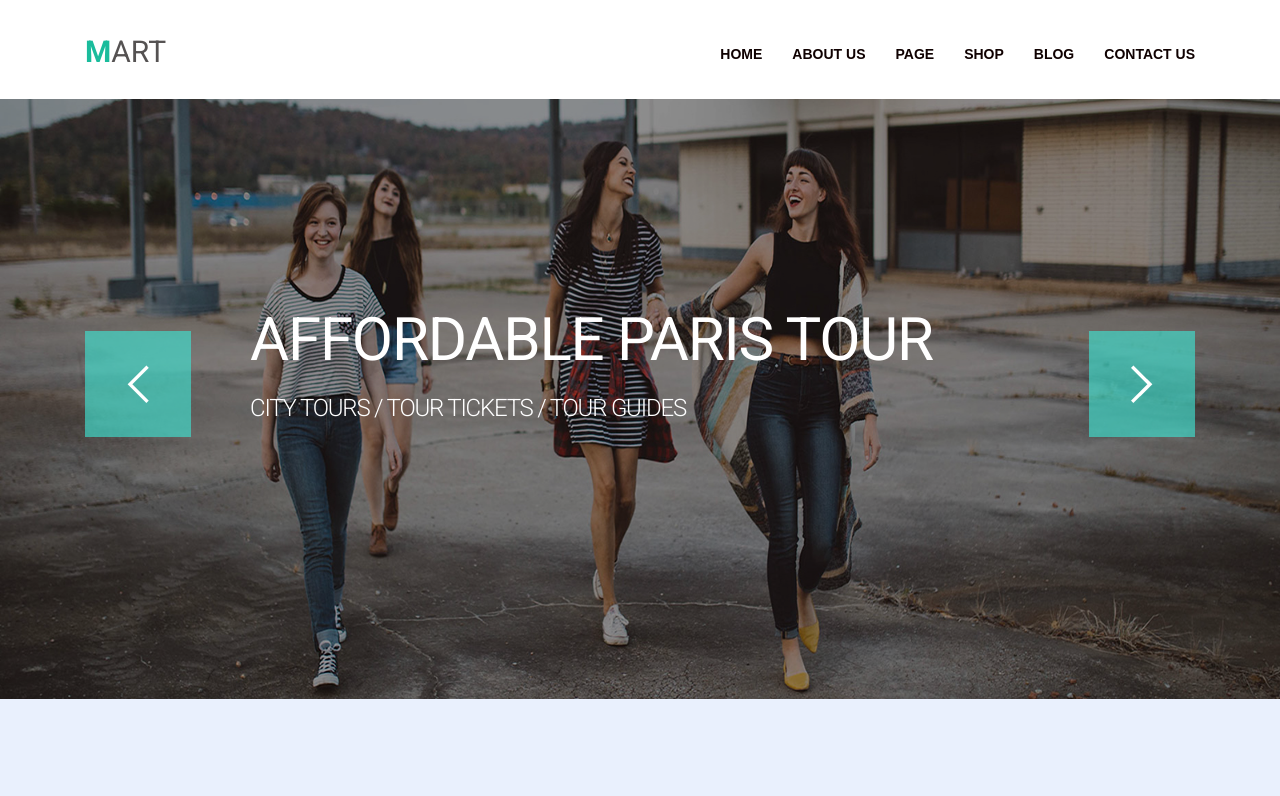
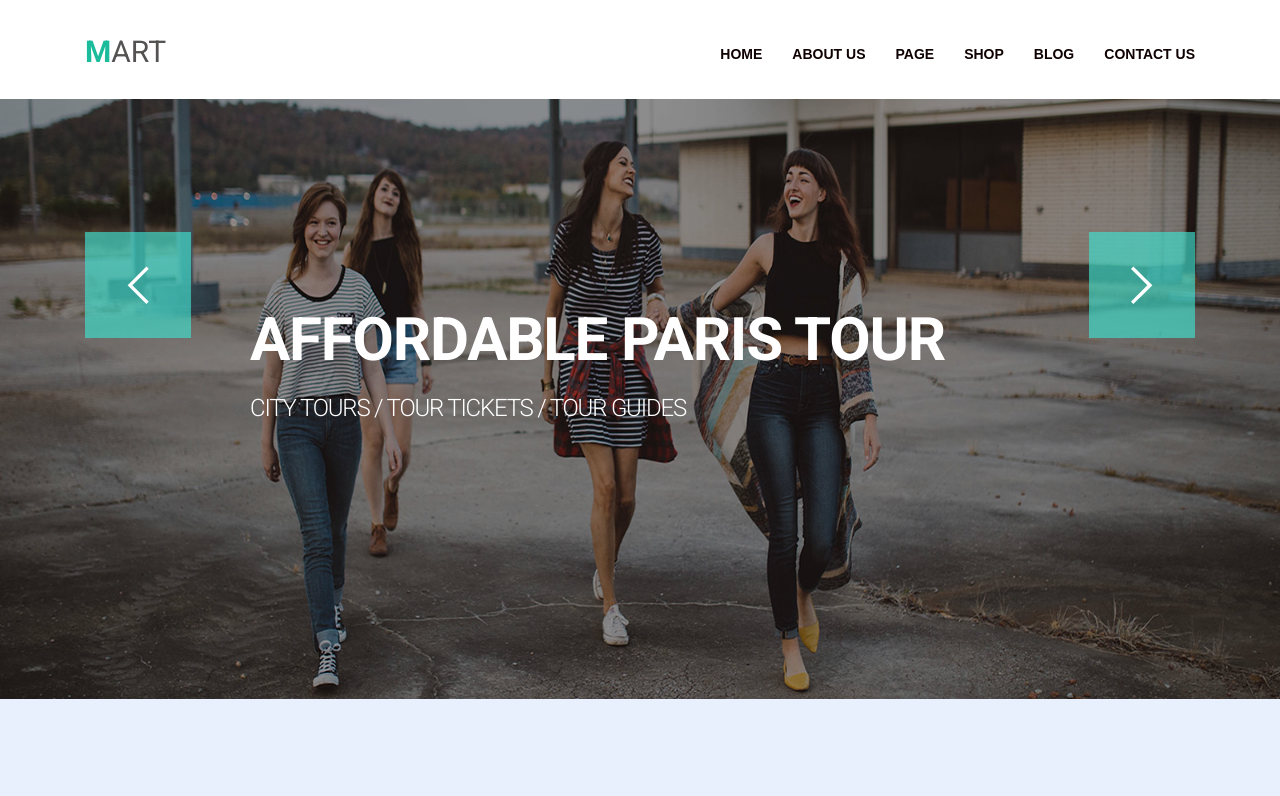
Before and after one commit to Ar4ik12/goit-fe-course, a plain HTML site: page module-05/index.html in a window 1280 px wide. Shown: the top 796 px of the page. Drawn offline with Linux system fonts and the light colour scheme.

Commit message:
finish 3

```diff
--- a/module-05/css/style.css
+++ b/module-05/css/style.css
@@ -68,10 +68,6 @@ img {
     color: #29c0a3;
 }
 /* slider */
-.slider {
-    position: relative;
-    width: 100%;
-}
 .slider-box {
     position: relative;
 }
--- a/module-05/index.html
+++ b/module-05/index.html
@@ -46,7 +46,7 @@
                     <img class="img-slider" src="./image/slider/slide4.jpg" alt="" width="1600" height="600">
                     <div class="overlay">
                         <div class="clider-text">
-                                <p class="site-name">affordable paris tour</p>
+                            <h2 class="site-name">affordable paris tour</h2>
                             <p class="slider-text">city tours / tour tickets / tour guides</p>
                         </div>
                     </div>
@@ -57,7 +57,6 @@
                 </div>
             </div>
         </section>
-
         <section class="section-collection">
             <div class="bakground-collectionn container">
                 <h2 class="heading-colection">new collection</h2>
```
Lines whose indentation alone changed are shown as unchanged.
